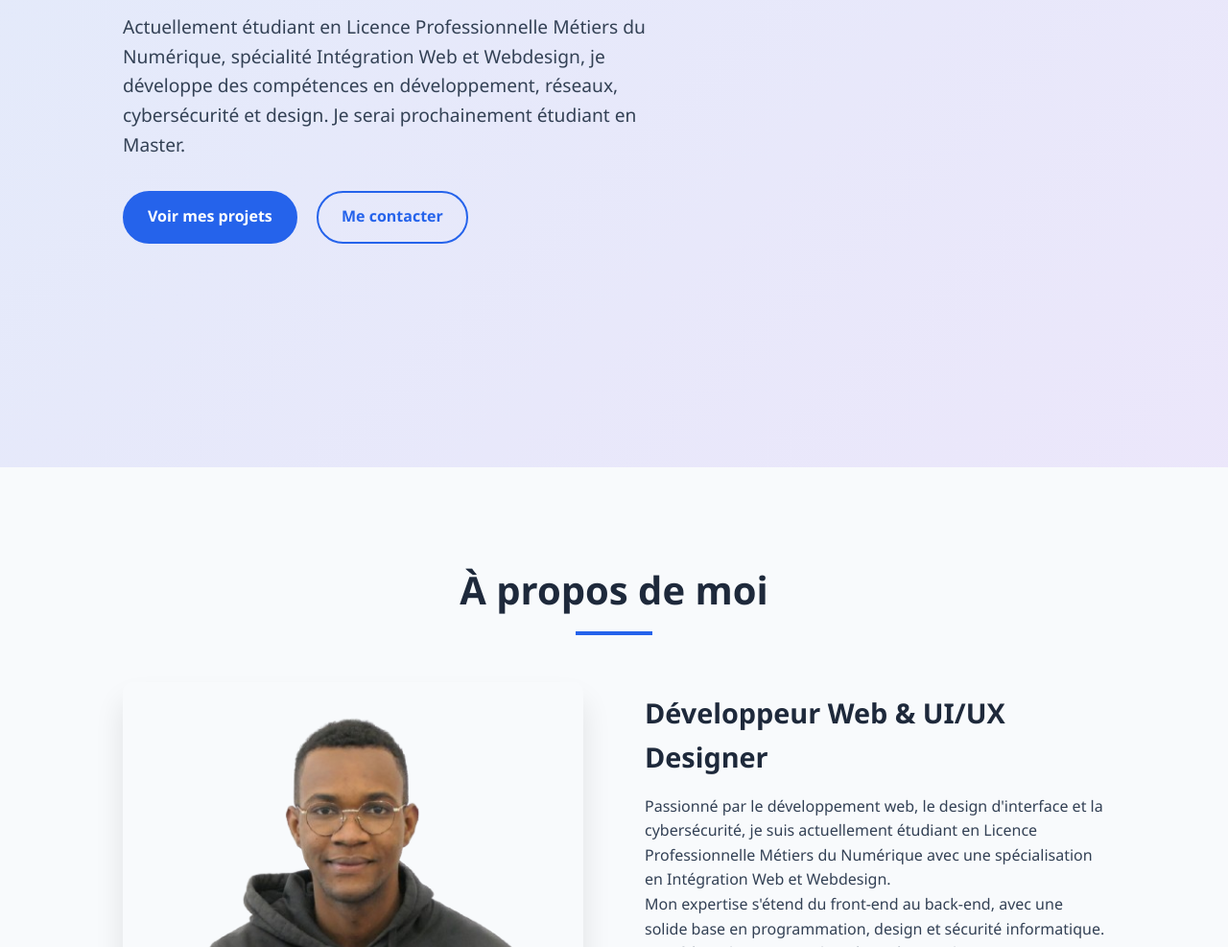
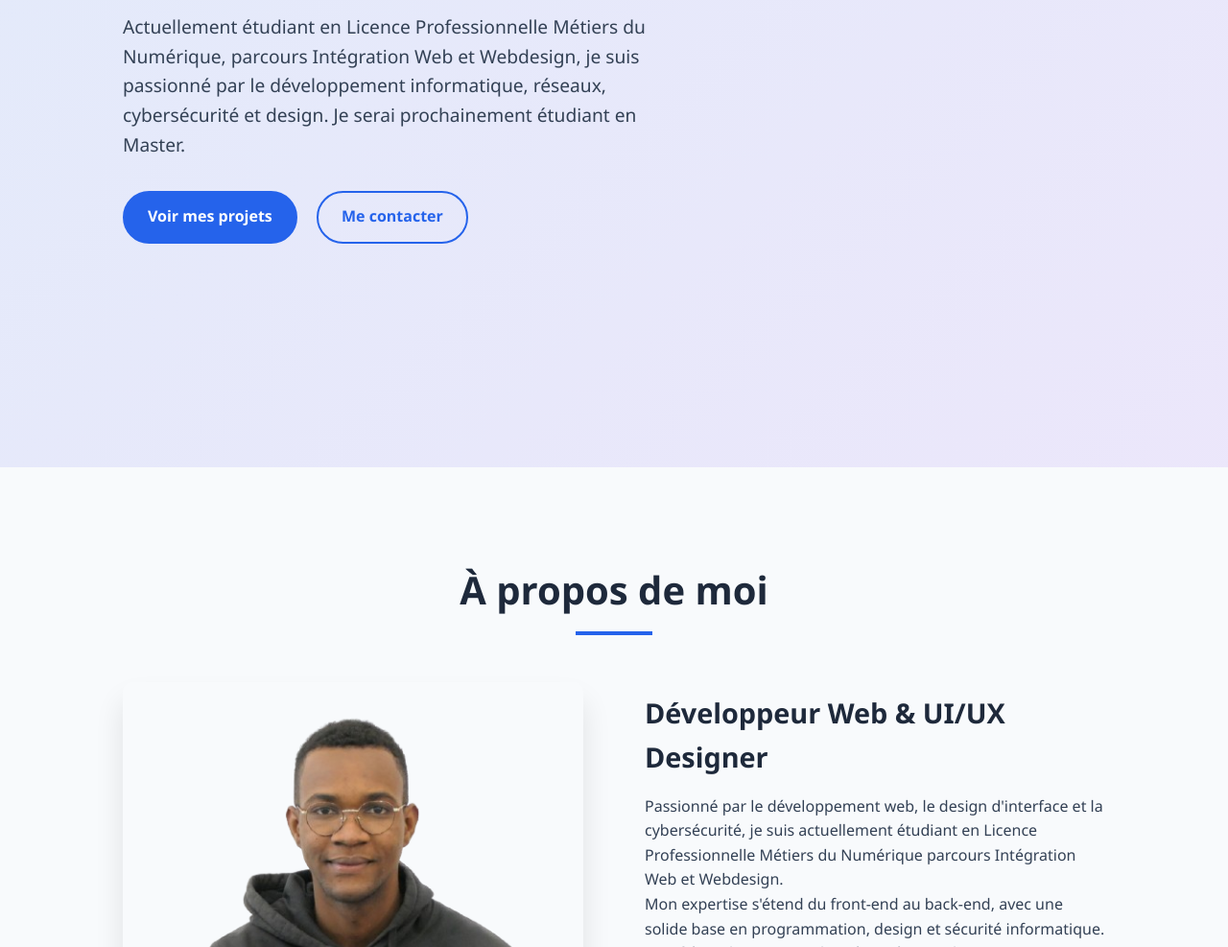
Before and after one commit to alpha123445/monportfolio, a plain HTML site: page index.html in a window 1280 px wide. Shown: the part 313-1300 px from the top of the page at 96% size. Drawn offline with Linux system fonts and the light colour scheme.

Commit message:
modification

```diff
--- a/index.html
+++ b/index.html
@@ -32,7 +32,7 @@
     <section id="home" class="hero">
         <div class="hero-content">
             <h1 class="animate">Bonjour, je suis <span>Alpha</span></h1>
-            <p class="animate delay-1">Actuellement étudiant en Licence Professionnelle Métiers du Numérique, spécialité Intégration Web et Webdesign, je développe des compétences en développement, réseaux, cybersécurité et design. Je serai prochainement étudiant en Master.</p>
+            <p class="animate delay-1">Actuellement étudiant en Licence Professionnelle Métiers du Numérique, parcours Intégration Web et Webdesign, je suis passionné par le développement informatique, réseaux, cybersécurité et design. Je serai prochainement étudiant en Master.</p>
             <div class="animate delay-2">
                 <a href="#projects" class="btn">Voir mes projets</a>
                 <a href="#contact" class="btn btn-outline">Me contacter</a>
@@ -52,14 +52,14 @@
             <div class="about-text animate delay-1">
                 <h3>Développeur Web & UI/UX Designer</h3>
                 <p>Passionné par le développement web, le design d'interface et la cybersécurité, je suis actuellement
-                    étudiant en Licence Professionnelle Métiers du Numérique avec une spécialisation en Intégration Web
+                    étudiant en Licence Professionnelle Métiers du Numérique parcours Intégration Web
                     et Webdesign.</p>
                 <p>Mon expertise s'étend du front-end au back-end, avec une solide base en programmation, design et
                     sécurité informatique. Certifié par l'ANSSI en cybersécurité, j'attache une importance particulière
                     à développer des applications sécurisées et performantes.</p>
                 <p>Je m'intéresse particulièrement aux technologies modernes comme React.js, Laravel et Flutter pour
                     créer des expériences utilisateur innovantes et accessibles.</p>
-                <a href="#" class="btn">Télécharger mon CV</a>
+                <a href="CV.pdf" class="btn" target="_blank">Télécharger mon CV</a>
             </div>
         </div>
     </section>
```
Also changed, not shown: 1 other file.
